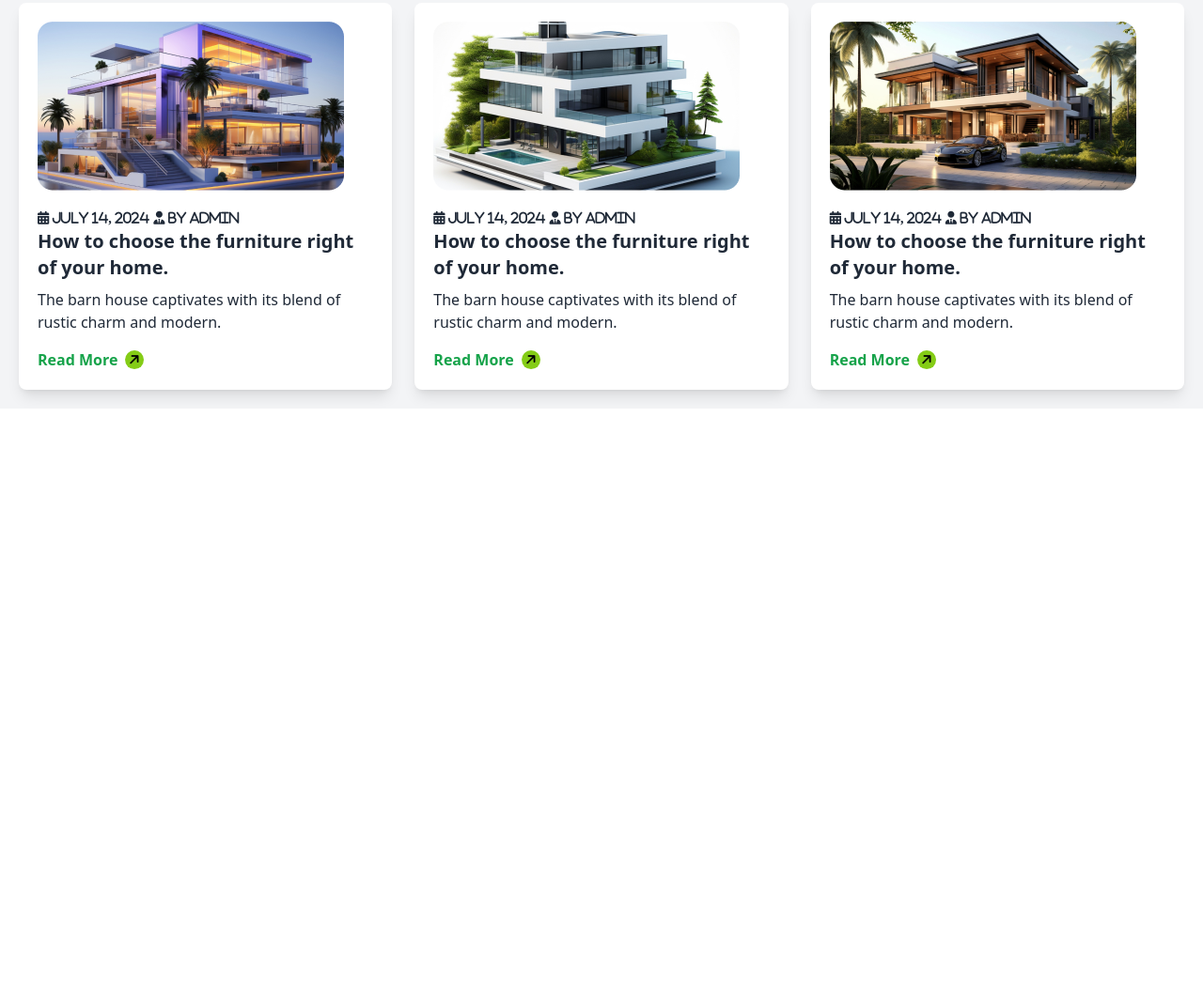
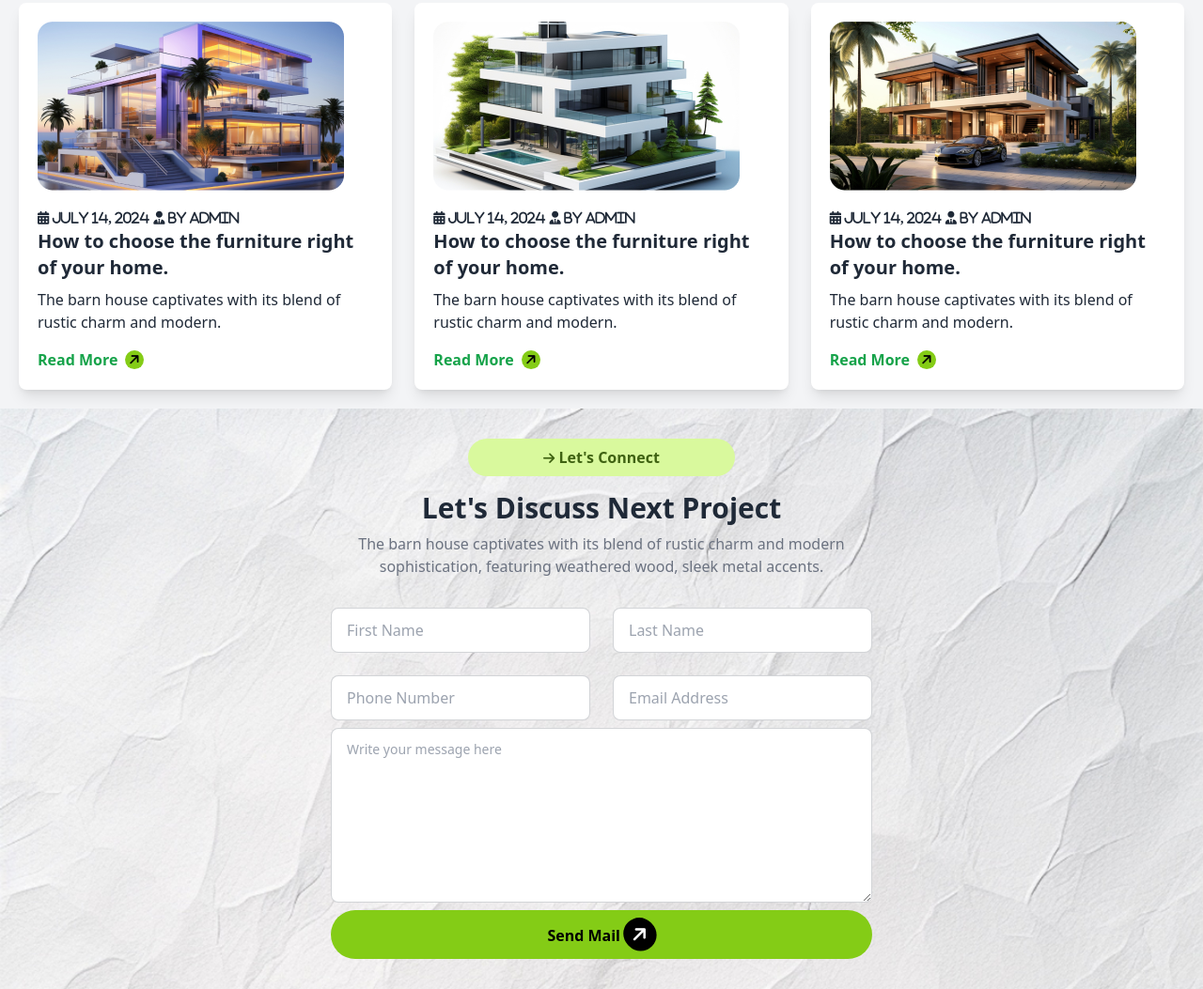
Before and after one commit to mollahwebdev0319/Assignment-03-Tailwind-CSS, a plain HTML site: page index.html in a window 1280 px wide. Shown: the part 3118-4171 px from the top of the page at 94% size. Before the commit the page ends 3553 px from the top, so only its background shows below. Drawn offline with nearby package versions, Linux system fonts and the light colour scheme.

Commit message:
Added a Section 6 that is  form Section

```diff
--- a/index.html
+++ b/index.html
@@ -283,5 +283,50 @@
     </div>
   </div>
 </div>
+<!-- Section---6 -->
+<div class="relative w-full bg-cover sm:overflow-hidden lg:w-auto sm:w-2/6" style="background-image:url('image/bg.jpg')">
+  <div class="flex items-center justify-center">
+ <div class="p-8 lg:w-3/6">
+       <div class="text-center">
+           <button class="px-20 py-2 mb-4 font-semibold rounded-full bg-lime-200 text-lime-800 sm:items-center sm:justify-center"> <i class="text-sm fa fa-arrow-right"> </i> Let's Connect</button>
+           <h2 class="mb-2 text-3xl font-bold">Let's Discuss Next Project</h2>
+           <p class="mb-8 text-gray-500">
+               The barn house captivates with its blend of rustic charm and modern sophistication,
+               featuring weathered wood, sleek metal accents.
+           </p>
+       </div>
+ <!-- form section -->
+   <form action="#" class="space-y-2">
+           <div class="grid grid-cols-1 gap-6 md:grid-cols-2">
+               <div class="form-control">
+                   <label for="firstName" class="text-sm font-medium text-gray-700 "></label>
+                   <input type="text" placeholder="First Name" class="w-full rounded-lg input input-bordered">
+               </div>
+               <div class="form-control">
+                   <label for="lastName" class="text-sm font-medium text-gray-700 "></label>
+                   <input type="text" placeholder="Last Name" class="w-full input input-bordered">
+               </div>
+               <div class="form-control">
+                   <label for="phone" class="text-sm font-medium text-gray-700 "></label>
+                   <input type="text" placeholder="Phone Number" class="w-full input input-bordered">
+               </div>
+               <div class="form-control">
+                   <label for="email" class="text-sm font-medium text-gray-700 "></label>
+                   <input type="email" placeholder="Email Address" class="w-full input input-bordered">
+               </div>
+           </div>
+           <div class="form-control">
+               <label for="message" class="text-sm font-medium text-gray-700"></label>
+               <textarea placeholder="Write your message here" rows="6" class="w-full textarea textarea-bordered" rows="4"></textarea>
+           </div>
+           <div class="text-center">
+               <button type="submit" class="items-center justify-center w-full px-3 py-2 font-semibold text-black rounded-full bg-lime-500 hover:bg-lime-600">
+                   Send Mail <i class="inline-flex px-2 py-1 text-xl text-white -rotate-45 bg-black rounded-full fa fa-arrow-right"></i>
+               </button>
+           </div>
+       </form>
+   </div>
+ </div>
+ </div>
 </body>
 </html>
```
